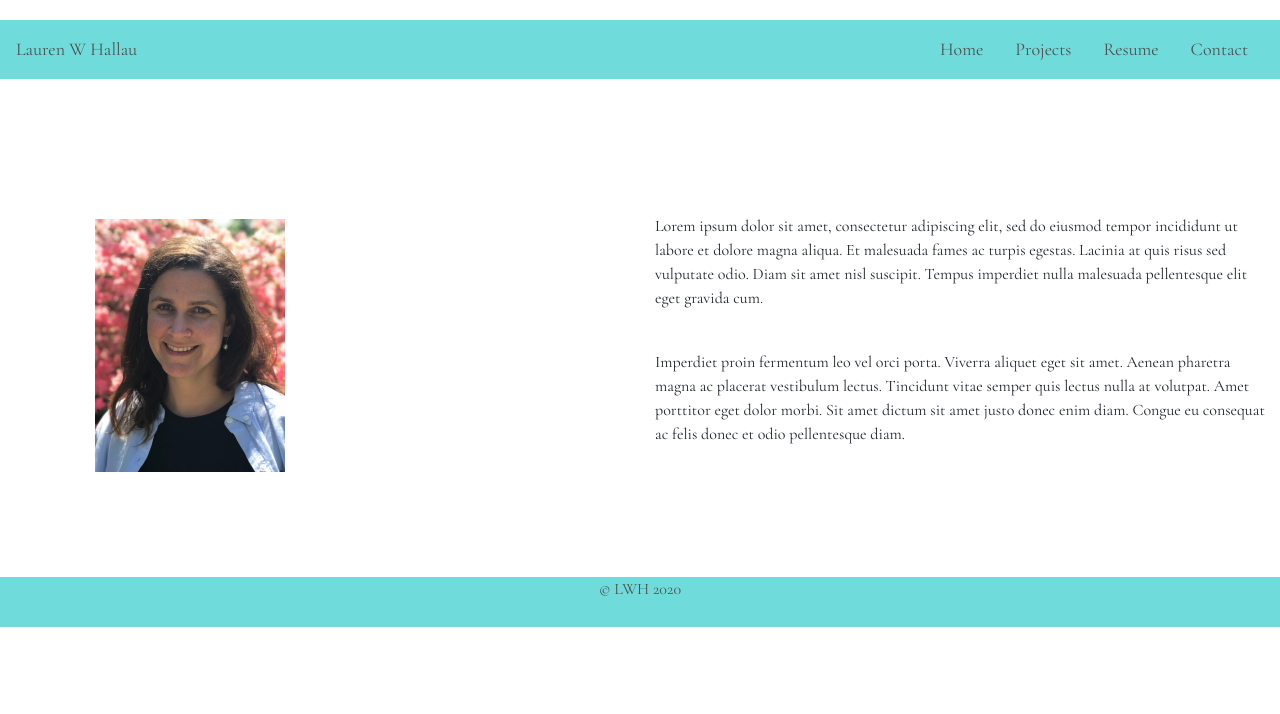
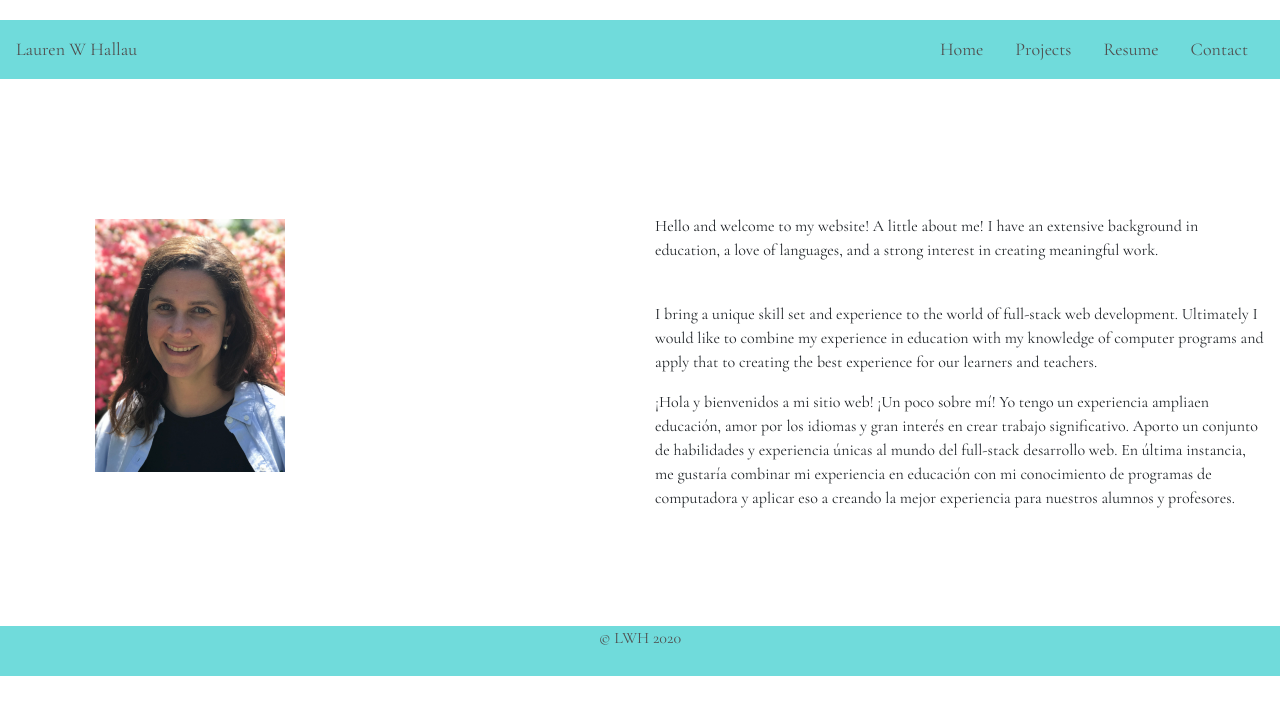
Before and after one commit to laurenhallau/React-Portfolio, a React (Create React App) app: page / in a window 1280 px wide. Shown: the top 714 px of the page. Built offline with nearby package versions, Linux system fonts and the light colour scheme.

Commit message:
replacing lorem

```diff
--- a/src/pages/Home.js
+++ b/src/pages/Home.js
@@ -12,21 +12,26 @@ function Home() {
         </Col>
         <Col size="sm-8">
           <p>
-            Lorem ipsum dolor sit amet, consectetur adipiscing elit, sed do
-            eiusmod tempor incididunt ut labore et dolore magna aliqua. Et
-            malesuada fames ac turpis egestas. Lacinia at quis risus sed
-            vulputate odio. Diam sit amet nisl suscipit. Tempus imperdiet nulla
-            malesuada pellentesque elit eget gravida cum.
+            Hello and welcome to my website! A little about me! I have an
+            extensive background in education, a love of languages, and a strong
+            interest in creating meaningful work.
           </p>
           <br />
           <p>
             {" "}
-            Imperdiet proin fermentum leo vel orci porta. Viverra
-            aliquet eget sit amet. Aenean pharetra magna ac placerat vestibulum
-            lectus. Tincidunt vitae semper quis lectus nulla at volutpat. Amet
-            porttitor eget dolor morbi. Sit amet dictum sit amet justo donec
-            enim diam. Congue eu consequat ac felis donec et odio pellentesque
-            diam.
+            I bring a unique skill set and experience to the world of full-stack
+            web development. Ultimately I would like to combine my experience in
+            education with my knowledge of computer programs and apply that to
+            creating the best experience for our learners and teachers.
+          </p>
+          <p>
+            ¡Hola y bienvenidos a mi sitio web! ¡Un poco sobre mí! Yo tengo un
+            experiencia ampliaen educación, amor por los idiomas y
+          gran interés en crear trabajo significativo. Aporto un conjunto de habilidades
+          y experiencia únicas al mundo del full-stack desarrollo web. En última instancia, me gustaría
+            combinar mi experiencia en educación con mi conocimiento de programas de computadora y aplicar eso a
+          creando la mejor experiencia para nuestros alumnos y
+            profesores.
           </p>
         </Col>
       </Row>
```
